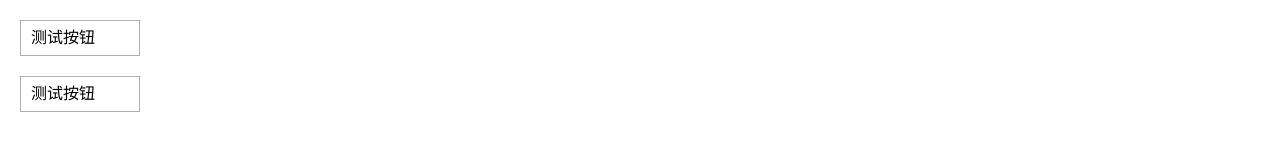
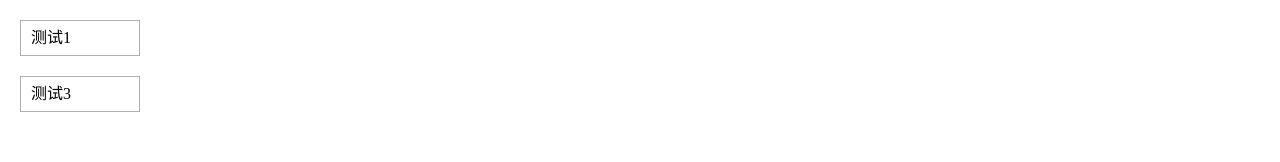
Before and after one commit to foxery/vue-poem, a Vue app: page /test in a window 1280 px wide. Shown: the top 162 px of the page. Built offline with nearby package versions, Linux system fonts and the light colour scheme.

Commit message:
新增测试下拉列表组件

```diff
--- a/src/components/dropdown.vue
+++ b/src/components/dropdown.vue
@@ -1,20 +1,26 @@
 <template>
   <div>
       <div class="dropdown-wrapper">
-        <div class="dropdown-selected" :class="{ show: isActive }" @click="SetActive">测试按钮</div>
+        <div class="dropdown-selected" :class="{ show: isActive }" @click="SetActive">{{selected.Name}}</div>
         <ul class="dropdown-list">
-            <li v-for="item in items">{{item.Name}}</li>
+            <li v-for="item in items" @click="SelectLi(item.Name)">{{item.Name}}</li>
         </ul>
       </div>
   </div>
 </template>
 
 <script>
+import $ from "jquery";
+import bus from "../views/bus";
 export default {
   name: "",
   data() {
     return {
-      isActive: false
+      isActive: false,
+      selected: {
+        Id: 0,
+        Name: this.items[0].Name
+      }
     };
   },
   props: {
@@ -24,9 +30,20 @@ export default {
     }
   },
   methods: {
-    SetActive: function() {
+    SetActive: function(event) {
       this.isActive = !this.isActive;
+    },
+    SelectLi: function(val) {
+      this.selected.Name = val;
+      this.SetActive();
     }
+  },
+  created:function(){
+    document.addEventListener('click', (e) => {
+       if (!this.$el.contains(e.target)){
+         this.isActive = false
+       }
+   })
   }
 };
 </script>
--- a/src/views/Index.vue
+++ b/src/views/Index.vue
@@ -15,7 +15,6 @@
 </template>
 
 <script>
-import bus from "../views/bus";
 
 export default {
   name: "",
--- a/src/views/Test.vue
+++ b/src/views/Test.vue
@@ -31,6 +31,11 @@ export default {
         }
       ]
     };
+  },
+  created:function(){
+    document.addEventListener('click', (e) => {
+       console.log("test...");
+   })
   }
 };
 </script>
```
